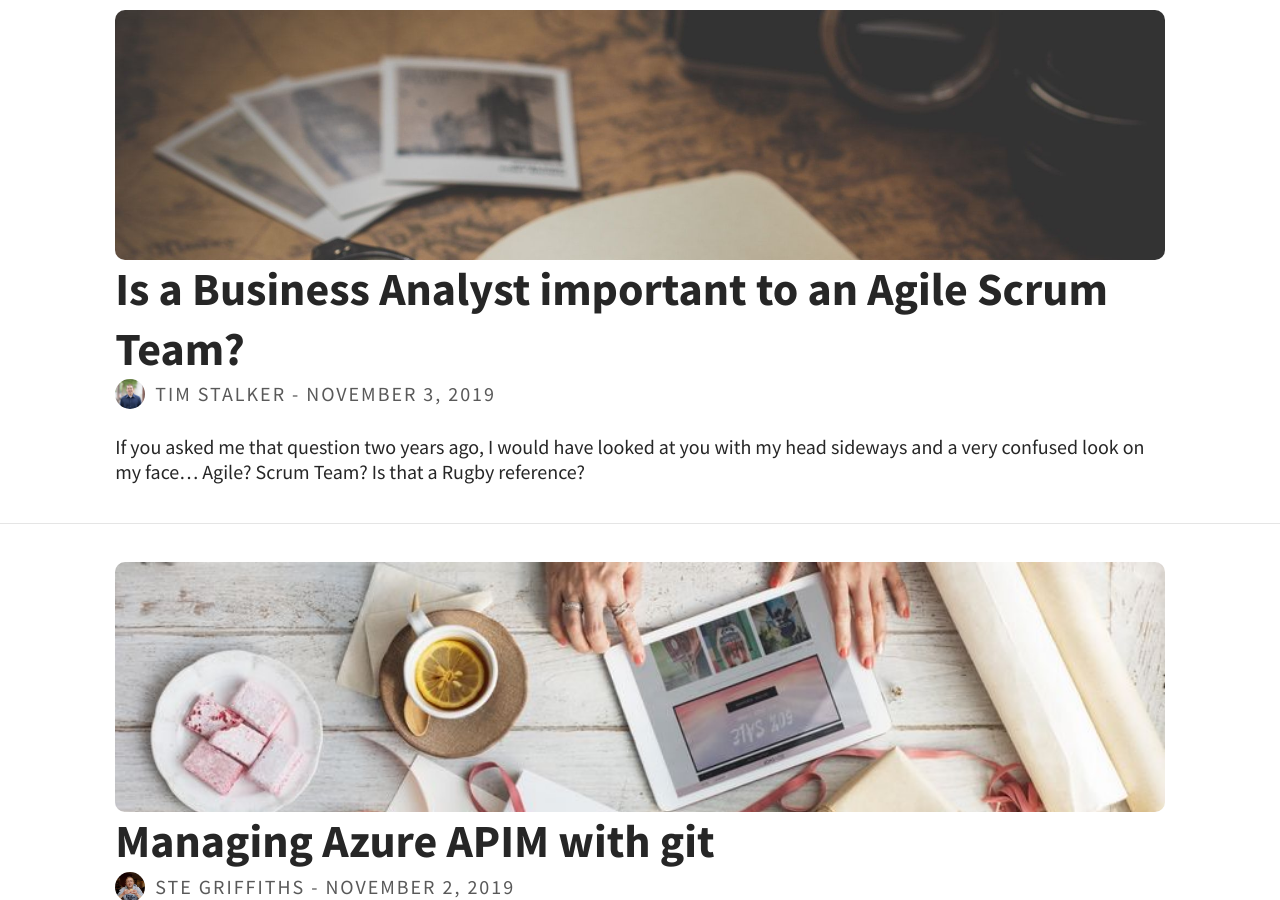
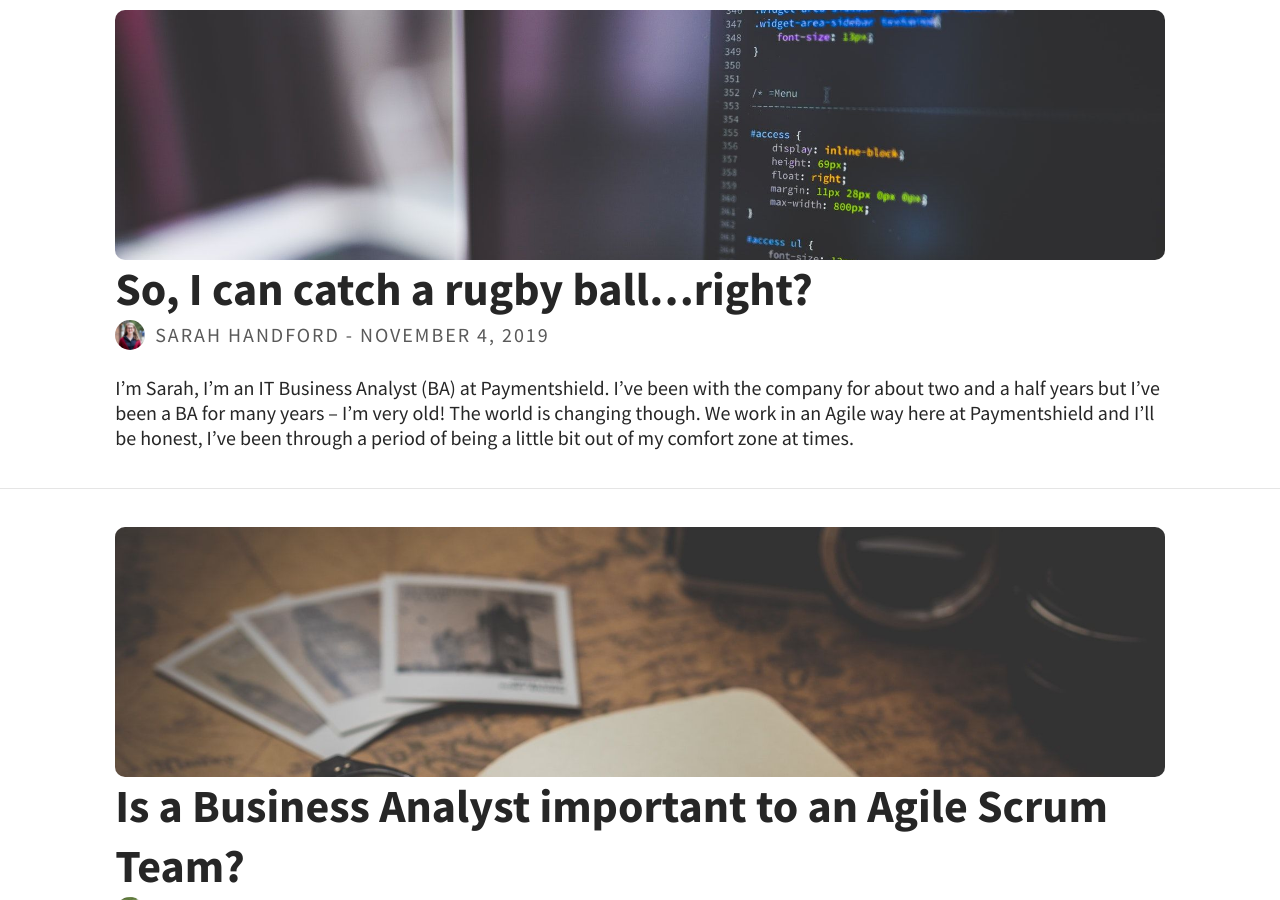
Before and after one commit to Paymentshield/tech-blog, a Jekyll site: the page built from index.html, in a window 1280 px wide and 900 px high, scrolled down 485 px. Built offline with Jekyll 4.4.1, drawn with Linux system fonts in a browser that asks for light colours; the list of posts is cut into pages by our own code.

Commit message:
Update TP and add SH post

```diff
--- a/_posts/2019-11-01-from-the-perspective-of-a-noob.md
+++ b/_posts/2019-11-01-from-the-perspective-of-a-noob.md
@@ -11,6 +11,8 @@ author-id: tp
 I have no idea what I'm doing. Not yet at least, and that's exciting.
 
 Right now I'm at the beginning of my journey into the wonderful world of programming, and quite frankly sometimes it feels like I'm learning an alien language. It looks a bit like it too, but it sure is fascinating. Even though the syntax can be overwhelming, the thought process behind it all feels… right.
+
+Hi, I’m Toria, Content Marketing Executive here at Paymentshield. Marketers and Developers seem to me sometimes to be on the opposite end of the same cog, but it’s surprising how much the thinking behind everything has in common.
 
 When I first considered learning to code, I had the classic misconception that the most important thing would be to learn how to write riddles to make cool things happen. And whilst that's most definitely a major part of it, it's actually far more important to think the right way.
 
--- /dev/null
+++ b/_posts/2019-11-04-i-can-catch-a-rugby-ball-right.md
@@ -0,0 +1,23 @@
+---
+layout: post
+title: So, I can catch a rugby ball…right?
+feature-img: "assets/img/pexels/computer.jpeg"
+thumbnail: "assets/img/pexels/computer.jpeg"
+image: "assets/img/pexels/computer.jpeg"
+tags: [Paymentshield, Teams, Culture]
+author-id: sh
+---
+
+I'm Sarah, I'm an IT Business Analyst (BA) at Paymentshield.  I've been with the company for about two and a half years but I've been a BA for many years – I'm very old!  The world is changing though.  We work in an Agile way here at Paymentshield and I'll be honest, I've been through a period of being a little bit out of my comfort zone at times.
+
+Over the years I've worked for numerous companies – some big, some smaller, some very structured and some less so.  It took time to learn my craft – It's not always easy to elicit requirements, get to the root cause of an issue, or document the as-is/to-be processes.  I need to be able to talk to the technical teams and the business – consider me a bridge between the two.  So far so good, not much has changed on that front.
+
+What has changed is the process.  I'm used to looking at a whole requirement end-to-end, often taking weeks or even months to work with the business to identify what is needed in detail – often consulting with technical teams along the way.  I'm comfortable with documentation – business requirements documents, functional specifications, process diagrams, gap analysis documentation.  I like structure, order, documents, working through project stages with business sign-offs.  In other words… I'm used to waterfall.
+
+So, things have changed, I found myself in a Scrum team having daily stand-ups, throwing a rugby ball around and having to state what I'd achieved the previous day and what I was planning to achieve on the current day.  I was put on the spot and a little uncomfortable.  The language has changed too – we discuss epics, stories and tasks; we size in points and have a whole new set of meetings – PBRs, planning and retrospectives.  But guess what… it turns out I can catch a rugby ball!
+
+It's different but it's a rewarding way to work.  We've continued to improve our Agile way of working at Paymentshield.  The rugby ball has gone and we work through stories in our daily stand-up now.  The scrum team I'm in is multi-disciplined including testers, developers and myself and has become a very close-knit team (dare I say we are becoming more 'T-shaped'!).  We work very closely with our Product Owner and other business stakeholders.
+
+For my own part, I have had to adapt.  I still like to understand the overall scope of a project but am learning to present project aims to the team at a higher level and working on detailed business requirements using more of a 'just in time' approach.  As a team we work with our Product Owner and business stakeholders to identify epics and stories adding detail as required to stories.  The emphasis though is on discussion with less reliance on documentation.  We work in two-week sprints and refine the stories for each sprint to make sure they are achievable and can be tested.  We understand our sprint velocity and are much better at planning the next sprint. The business benefit by being involved in the whole process and seeing the solution evolve as we demo working software throughout the sprint.  I work much more closely with the developers and testers which means my technical skills are improving all the time.
+
+I was a cynic but it turns out that working Agile has benefits.  I'm not too old to change and look at me now – I'm writing a blog!  My teenage son will be proud of me!
```
